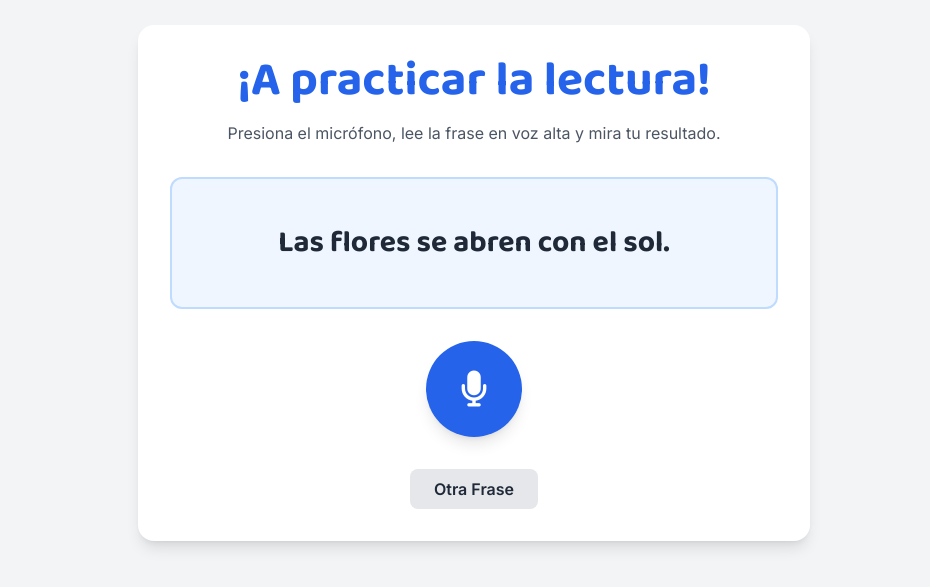
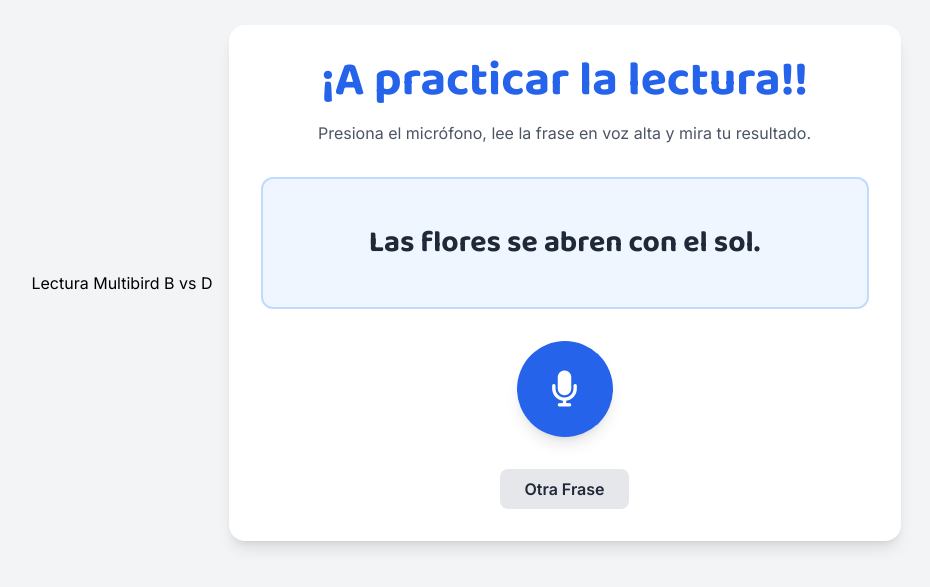
Before and after one commit to andreslforni-spec/Lectura, a plain HTML site: page index.html in a window 1280 px wide. Shown: the part 117-704 px from the top of the page, without its empty margins (166-1096 px from the left). Drawn offline with nearby package versions, Linux system fonts and the light colour scheme.

Commit message:
Update index.html

```diff
--- a/index.html
+++ b/index.html
@@ -26,11 +26,16 @@
     </style>
 </head>
 <body class="bg-gray-100 flex items-center justify-center min-h-screen">
+<nav>
+    <a href="https://andreslforni-spec.github.io/Lectura/">Lectura</a>
+    <a href="https://andreslforni-spec.github.io/MultBird/">Multibird</a>
+    <a href="https://andreslforni-spec.github.io/B-vs-D/">B vs D</a>
+</nav>
 
     <div class="bg-white w-full max-w-2xl mx-4 p-6 sm:p-8 rounded-2xl shadow-lg text-center">
 
         <!-- Título -->
-        <h1 class="text-4xl sm:text-5xl font-bold text-blue-600 mb-4">¡A practicar la lectura!</h1>
+        <h1 class="text-4xl sm:text-5xl font-bold text-blue-600 mb-4">¡A practicar la lectura!!</h1>
         <p class="text-gray-600 mb-8">Presiona el micrófono, lee la frase en voz alta y mira tu resultado.</p>
 
         <!-- Tarjeta con la frase a leer -->
```
